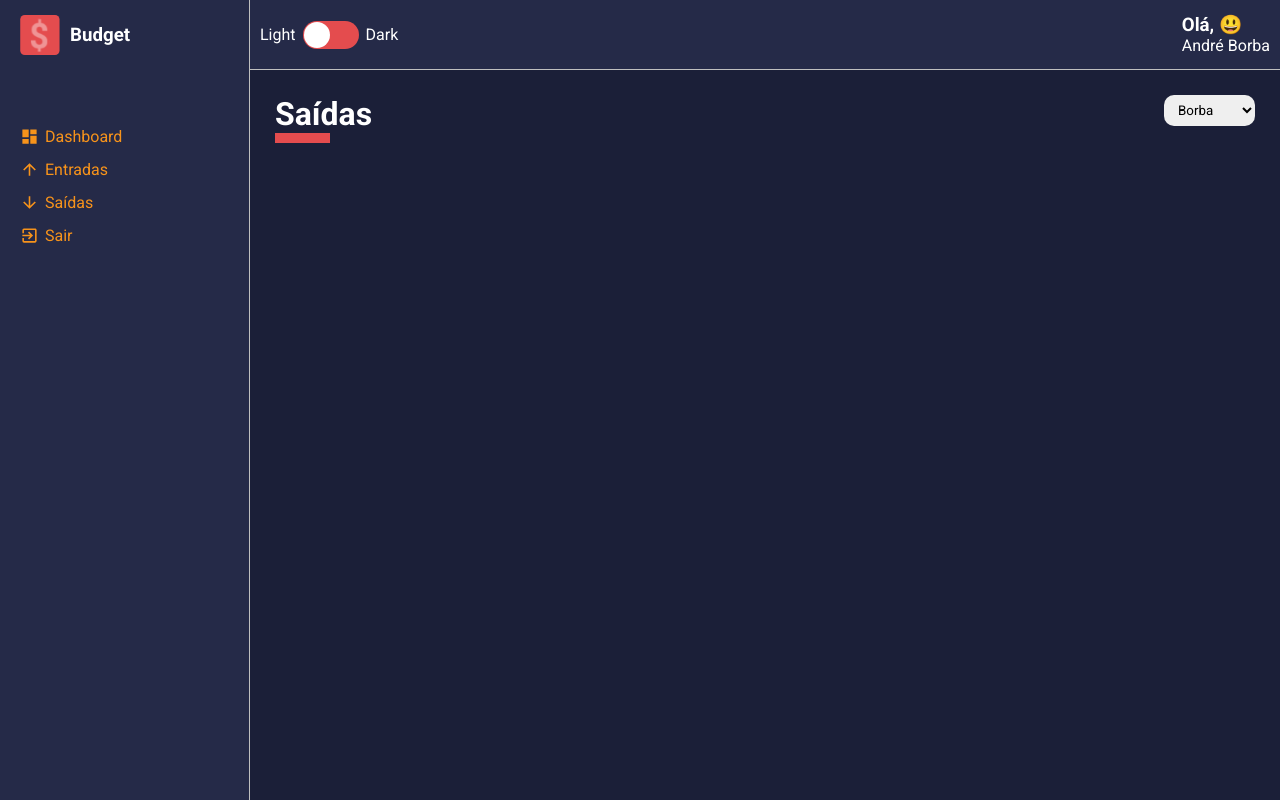
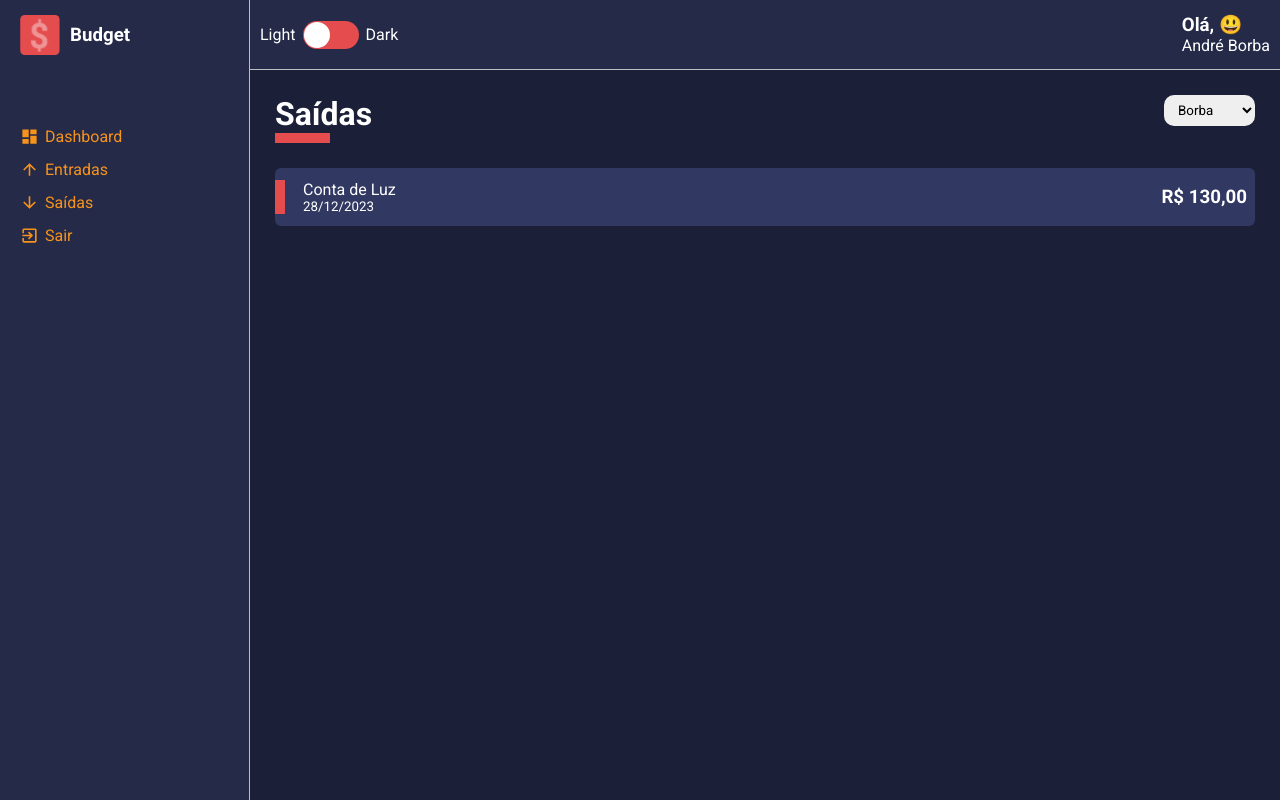
Before and after one commit to AF2B/budget, a React (Create React App) app: page / in a window 1280 px wide. Built offline with nearby package versions, Linux system fonts and the light colour scheme.

Commit message:
feat: added list card to page List

```diff
--- a/src/pages/List/index.tsx
+++ b/src/pages/List/index.tsx
@@ -1,8 +1,9 @@
 import React from 'react';
 
 import ContentHeader from '../../components/ContentHeader';
+import ListCard from '../../components/ListCard';
 import SelectInput from '../../components/SelectInput';
-import { Container } from './styles';
+import { Container, Content } from './styles';
 
 const List: React.FC = () => {
   const options = [
@@ -21,6 +22,14 @@ const List: React.FC = () => {
       <ContentHeader title={'Saídas'} lineColor={'#E44C4E'}>
         <SelectInput options={options} />
       </ContentHeader>
+      <Content>
+        <ListCard
+          tagColor={'#E44C4E'}
+          title={'Conta de Luz'}
+          subTitle={'28/12/2023'}
+          amount={'R$ 130,00'}
+        />
+      </Content>
     </Container>
   );
 }
--- a/src/pages/List/styles.ts
+++ b/src/pages/List/styles.ts
@@ -1,3 +1,5 @@
 import styled from "styled-components";
 
 export const Container = styled.div``;
+
+export const Content = styled.div``;
```
